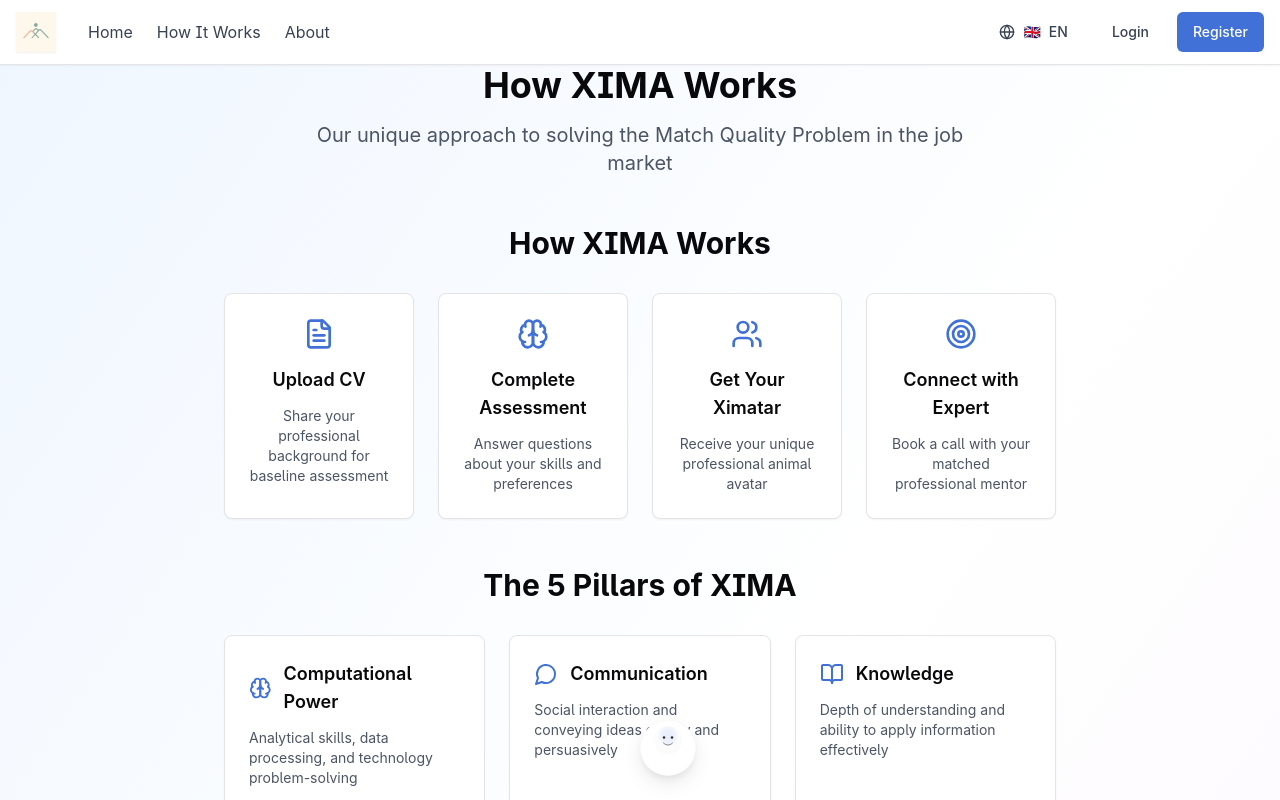
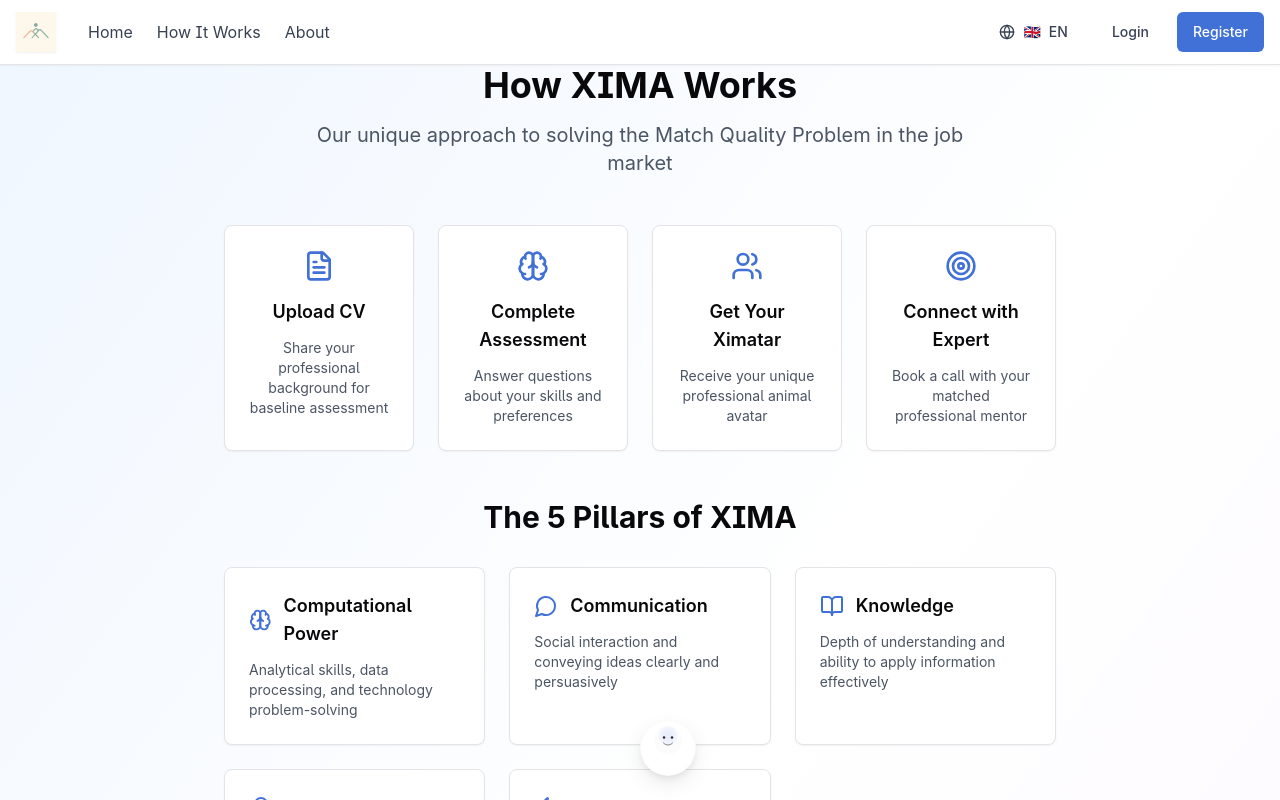
Before and after one commit to XIMAtar-coder/xima, a React (Vite) app: page /how-it-works in a window 1280 px wide. Shown: the top 800 px of the page. Built offline with nearby package versions, Linux system fonts and the light colour scheme.

Commit message:
Visual edit in Lovable
Edited UI in Lovable

```diff
--- a/src/components/how-it-works/Process.tsx
+++ b/src/components/how-it-works/Process.tsx
@@ -1,51 +1,39 @@
-
 import React from 'react';
 import { useTranslation } from 'react-i18next';
 import { Card } from '@/components/ui/card';
 import { FileText, Brain, Users, Target } from 'lucide-react';
-
 const Process = () => {
-  const { t } = useTranslation();
-
-  const steps = [
-    {
+  const {
+    t
+  } = useTranslation();
+  const steps = [{
     icon: <FileText size={32} className="text-[#4171d6]" />,
     title: t('process.step1.title'),
     description: t('process.step1.description')
-    },
-    {
+  }, {
     icon: <Brain size={32} className="text-[#4171d6]" />,
     title: t('process.step2.title'),
     description: t('process.step2.description')
-    },
-    {
+  }, {
     icon: <Users size={32} className="text-[#4171d6]" />,
     title: t('process.step3.title'),
     description: t('process.step3.description')
-    },
-    {
+  }, {
     icon: <Target size={32} className="text-[#4171d6]" />,
     title: t('process.step4.title'),
     description: t('process.step4.description')
-    }
-  ];
+  }];
+  return <div className="mb-12">
 
-  return (
-    <div className="mb-12">
-      <h2 className="text-3xl font-bold text-center mb-8">{t('process.title')}</h2>
       <div className="grid grid-cols-1 md:grid-cols-2 lg:grid-cols-4 gap-6">
-        {steps.map((step, index) => (
-          <Card key={index} className="p-6 text-center hover:shadow-lg transition-shadow">
+        {steps.map((step, index) => <Card key={index} className="p-6 text-center hover:shadow-lg transition-shadow">
             <div className="flex justify-center mb-4">
               {step.icon}
             </div>
             <h3 className="text-lg font-semibold mb-3">{step.title}</h3>
             <p className="text-gray-600 text-sm">{step.description}</p>
-          </Card>
-        ))}
+          </Card>)}
       </div>
-    </div>
-  );
+    </div>;
 };
-
 export default Process;
```
Lines whose indentation alone changed are shown as unchanged.
